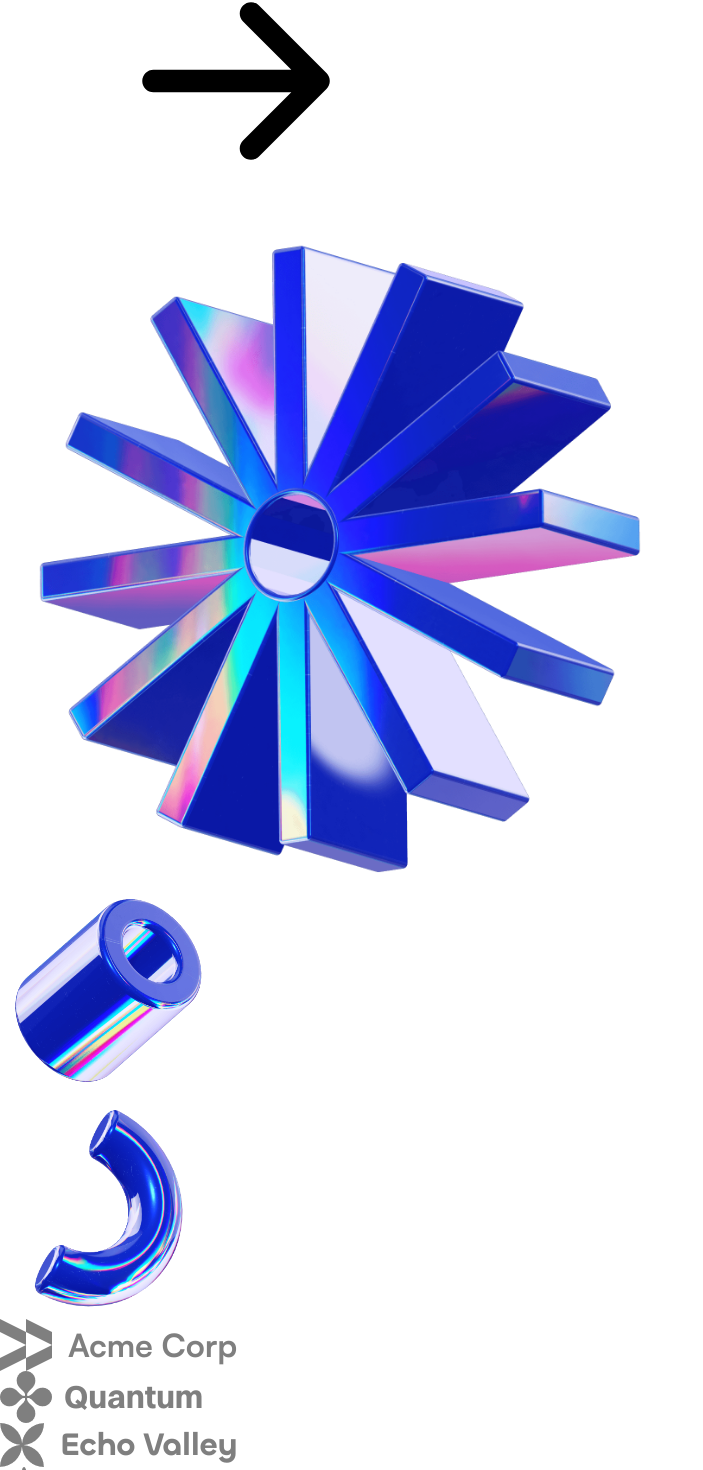
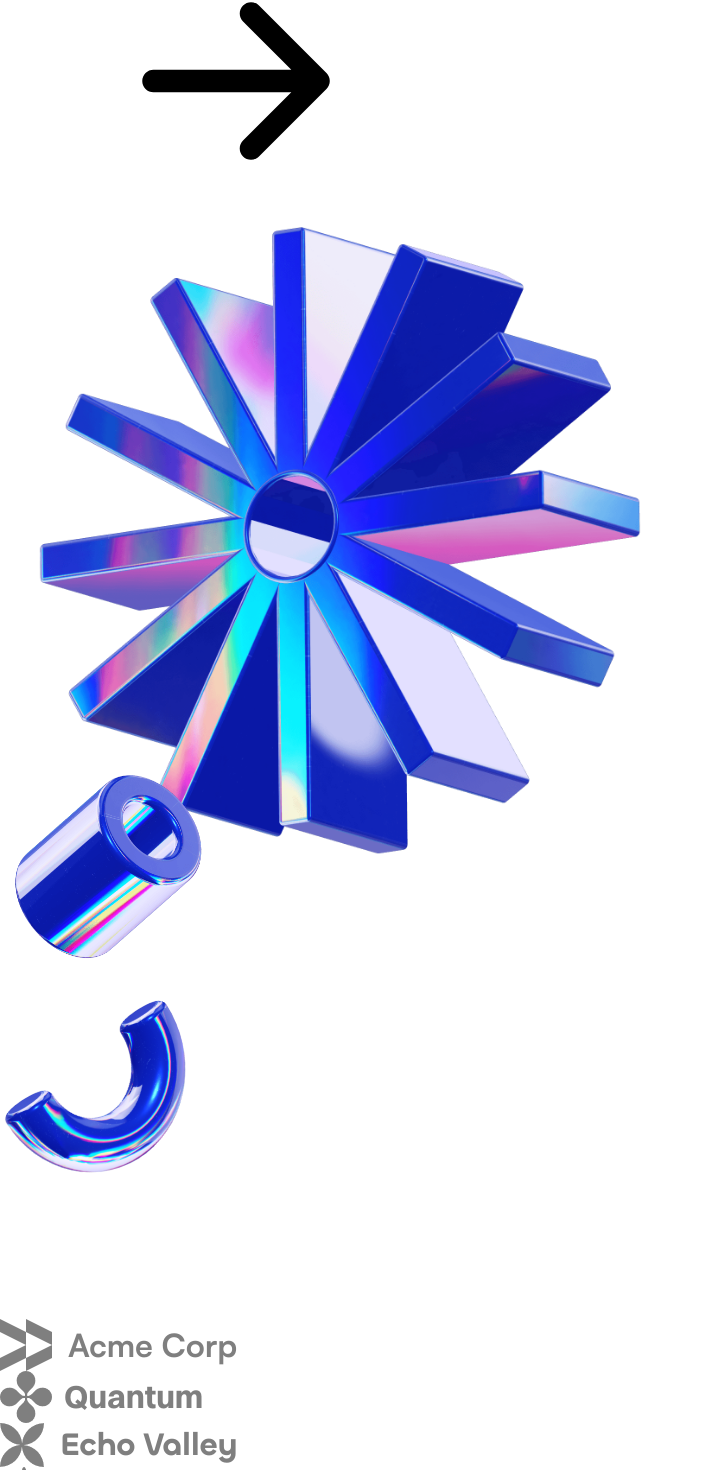
Before and after one commit to SayagoDev/tribe_landing_page, a Next.js app: page / in a window 1280 px wide. Shown: the part 1976-3446 px from the top of the page, without its empty margins (0-703 px from the left). Built offline with nearby package versions, Linux system fonts and the light colour scheme.

Commit message:
add animation to hero section

```diff
--- a/src/sections/Hero.tsx
+++ b/src/sections/Hero.tsx
@@ -1,12 +1,32 @@
+"use client";
+
 import ArrowIcon from "@/assets/arrow-right.svg";
 import cogImage from "@/assets/cog.png";
 import cylinderImage from "@/assets/cylinder.png";
 import noddleImage from "@/assets/noodle.png";
 import Image from "next/image";
+import {
+  motion,
+  useScroll,
+  useTransform,
+  useMotionValueEvent,
+} from "framer-motion";
+import { useRef } from "react";
 
 export const Hero = () => {
+  const heroRef = useRef(null);
+  const { scrollYProgress } = useScroll({
+    target: heroRef,
+    offset: ["start end", "end start"],
+  });
+
+  const translateY = useTransform(scrollYProgress, [0, 1], [150, -150]);
+
   return (
-    <section className="pt-8 pb-20 md:pt-5 md:pb-10 bg-[radial-gradient(ellipse_200%_100%_at_bottom_left,#183EC2,#EAEEFE_100%)] overflow-x-clip">
+    <section
+      ref={heroRef}
+      className="pt-8 pb-20 md:pt-5 md:pb-10 bg-[radial-gradient(ellipse_200%_100%_at_bottom_left,#183EC2,#EAEEFE_100%)] overflow-x-clip"
+    >
       <div className="container">
         <div className="md:flex items-center">
           <div className="md:w-[478px]">
@@ -28,25 +48,41 @@
             </div>
           </div>
           <div className="mt-20 md:mt-0 md:h-[648px] md:flex-1 relative">
-            <Image
-              src={cogImage}
+            <motion.img
+              src={cogImage.src}
               alt="Cog Image"
               height={648}
               width={648}
               className="md:absolute md:h-full md:w-auto md:max-w-none md:-left-6 lg:left-0"
+              animate={{
+                translateY: [-30, 30],
+              }}
+              transition={{
+                repeat: Infinity,
+                repeatType: "mirror",
+                duration: 3,
+                ease: "easeInOut",
+              }}
             />
-            <Image
-              src={cylinderImage}
+            <motion.img
+              src={cylinderImage.src}
               width={220}
               height={220}
               alt="Cylinder Image"
               className="hidden md:block -top-8 -left-32 md:absolute"
+              style={{
+                translateY: translateY,
+              }}
             />
-            <Image
-              src={noddleImage}
+            <motion.img
+              src={noddleImage.src}
               width={220}
               className="hidden lg:block absolute top-[524px] left-[448px] rotate-[30deg]"
               alt="Noddle Image"
+              style={{
+                rotate: 30,
+                translateY: translateY,
+              }}
             />
           </div>
         </div>
```
